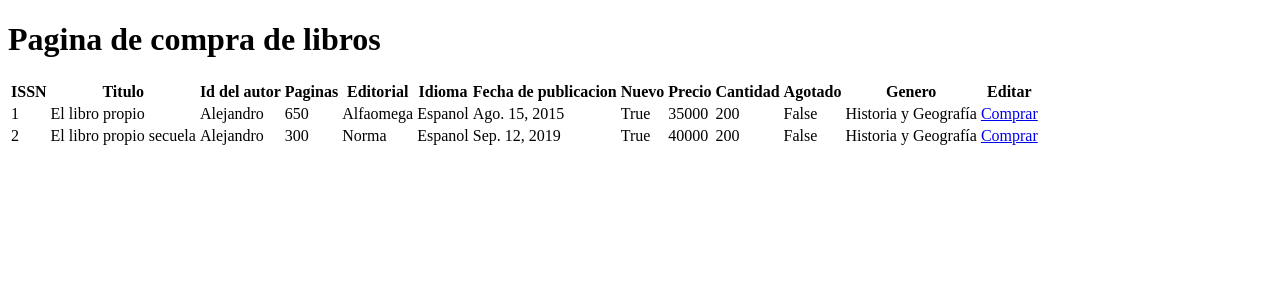
After one commit to Laura-Galeano/laboratoriosoftware, a Django app: template templates/libro/listarLibros.html in a window 1280 px wide. The commit adds this page. Shown: the top 300 px of the page. Run offline with Django 3.2, Linux system fonts and the light colour scheme; the template is opened without the code that fills it: values that come from a table or form of the project are taken from there, others are empty; data comes from the database, SQL or seed files in the repository; both versions use the stored data as it was after the commit; parts of the project's set-up code (start-up, migrations or seed data) failed here and were passed over.

Commit message:
Medio funcionamiento del comprar y con manejo de administradores y clientes

```diff
--- a/apps/libro/forms.py
+++ b/apps/libro/forms.py
@@ -36,3 +36,8 @@ class libroForm(forms.ModelForm):
     class Meta:
         model = libro
         fields = '__all__'
+
+class compraForm(forms.ModelForm):
+    class Meta:
+        model = carrito
+        fields = '__all__'
--- a/apps/libro/models.py
+++ b/apps/libro/models.py
@@ -27,6 +27,11 @@ class autor(models.Model):
         ('Filosofía', 'Filosofía'),('Arquitectura', 'Arquitectura'),('Arte', 'Arte'), ('Gastronomía', 'Gastronomía'),('Varios', 'Varios'),
     ]
 
+    tipos_autor=[
+        ('Cliente','Cliente'),
+        ('Administrador','Administrador'),
+    ]
+
     id_autor = models.AutoField(primary_key=True)
     cedula = models.CharField('Cedula', max_length=20, blank=False, null=True, unique=True)
     nombre = models.CharField(max_length=200, blank=False, null=False)
@@ -39,6 +44,7 @@ class autor(models.Model):
     usuario = models.CharField('Nombre de usuario', unique=True, max_length=100, null=True)
     contrasena = models.CharField('Contrasena', max_length=30, null=True, blank=False)
     suscripcion = models.BooleanField('Suscribirme a noticias',blank=True, null=True, default=False)
+    tipo_autor = models.CharField('Tipo de usuario', blank=True, null=True, choices=tipos_autor, default='Cliente', max_length=20)
     #nacionalidad = models.CharField(max_length=100, blank=False, null=False)
     #descripcion = models.TextField(blank=False, null=False)
     #fecha_creacion = models.DateField('Fecha de creacion', auto_now=True, auto_now_add=False)
@@ -122,3 +128,15 @@ class tarjeta(models.Model):
 
     def __str__(self):
         return self.nombre
+
+class carrito(models.Model):
+    id_compra = models.AutoField(primary_key=True)
+    id_autor = models.ForeignKey(autor, on_delete=models.CASCADE)
+    issn = models.ForeignKey(libro, on_delete=models.CASCADE)
+
+    class Meta:
+        verbose_name = 'Articulo'
+        verbose_name_plural = 'Articulos'
+
+    def __str__(self):
+        return self.id_autor
--- a/apps/libro/urls.py
+++ b/apps/libro/urls.py
@@ -11,4 +11,6 @@ urlpatterns = [
     path('adminLibros/', adminLibros, name='adminLibros'),
     path('crearLibro/', crearLibro, name='crearLibro'),
     path('editarLibro/<int:issn>', editarLibro, name='editarLibro'),
+    path('listarLibros/<int:id_autor>', listarLibros, name='listarLibros'),
+    path('comprarLibro/<int:id_autor>/<int:issn>', comprarLibro, name='comprarLibro'),
 ]
--- /dev/null
+++ b/templates/libro/listarLibros.html
@@ -0,0 +1,58 @@
+{% extends 'index.html' %}
+
+{% block title %}Administracion de libros{% endblock %}
+
+{% block body %}
+  <h1>Pagina de compra de libros</h1>
+
+  {% if libros %}
+    <table>
+      <thead>
+        <tr>
+          <th>ISSN</th>
+          <th>Titulo</th>
+          <th>Id del autor</th>
+          <th>Paginas</th>
+          <th>Editorial</th>
+          <th>Idioma</th>
+          <th>Fecha de publicacion</th>
+          <th>Nuevo</th>
+          <th>Precio</th>
+          <th>Cantidad</th>
+          <th>Agotado</th>
+          <th>Genero</th>
+          <th>Editar</th>
+        </tr>
+      </thead>
+      <tbody>
+        {% for libro in libros %}
+        <tr>
+          <td>{{ libro.issn }}</td>
+          <td>{{ libro.titulo }}</td>
+          <td>{{ libro.autor_id }}</td>
+          <td>{{ libro.paginas }}</td>
+          <td>{{ libro.editorial }}</td>
+          <td>{{ libro.idioma }}</td>
+          <td>{{ libro.fecha_publicacion }}</td>
+          <td>{{ libro.es_nuevo }}</td>
+          <td>{{ libro.precio }}</td>
+          <td>{{ libro.cantidad }}</td>
+          <td>{{ libro.agotado }}</td>
+          <td>{{ libro.genero }}</td>
+          <td>
+            <a href="/libro/comprarLibro/{{ id_autor }}/{{ libro.issn }}">Comprar</a>
+          </td>
+          <!--
+          <td>
+            <a href="/libro/reservarLibro/{{ id_autor }}/{{ libro.issn }}">Reservar</a>
+          </td>
+          -->
+        </tr>
+        {% endfor %}
+      </tbody>
+    </table>
+  {% else %}
+    <h1>No existen libros registrados</h1>
+  {% endif %}
+
+{% endblock %}
```
Also changed, not shown: apps/libro/views.py (+15 -2 lines), templates/editarperfil.html (+8 -1 lines), apps/libro/migrations/0002_autor_tipo_autor.py (added), apps/libro/migrations/0003_carrito.py (added), db.sqlite3.
